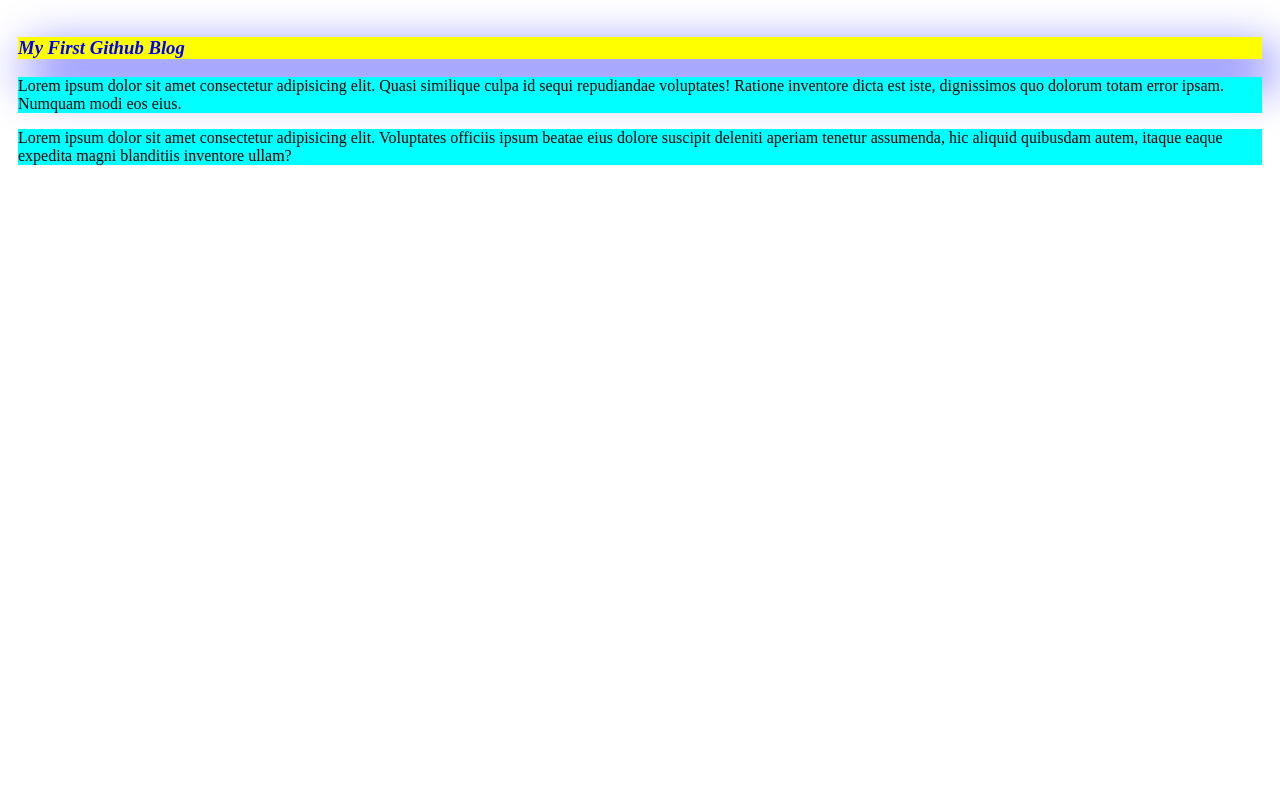
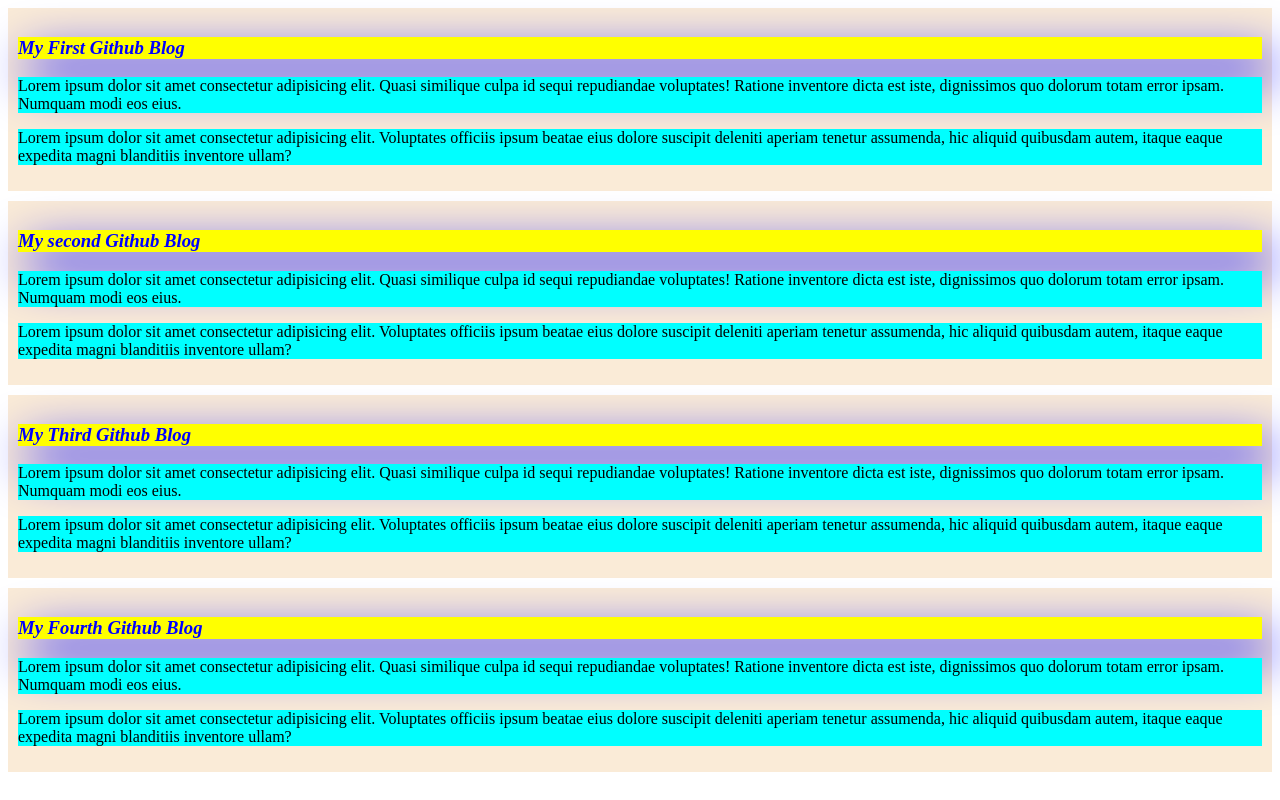
Before and after one commit to Rifat-Shikdar/my-first-github-repo, a plain HTML site: page index.html in a window 1280 px wide. Drawn offline with Linux system fonts and the light colour scheme.

Commit message:
added the second blog

```diff
--- a/index.html
+++ b/index.html
@@ -13,5 +13,23 @@
         <p>Lorem ipsum dolor sit amet consectetur adipisicing elit. Voluptates officiis ipsum beatae eius dolore suscipit deleniti aperiam tenetur assumenda, hic aliquid quibusdam autem, itaque eaque expedita magni blanditiis inventore ullam?</p>
     </div>
 
+    <div>
+        <h3 class="Github">My second Github Blog </h3>
+        <p>Lorem ipsum dolor sit amet consectetur adipisicing elit. Quasi similique culpa id sequi repudiandae voluptates! Ratione inventore dicta est iste, dignissimos quo dolorum totam error ipsam. Numquam modi eos eius.</p>
+        <p>Lorem ipsum dolor sit amet consectetur adipisicing elit. Voluptates officiis ipsum beatae eius dolore suscipit deleniti aperiam tenetur assumenda, hic aliquid quibusdam autem, itaque eaque expedita magni blanditiis inventore ullam?</p>
+    </div>
+
+    <div>
+        <h3 class="Github">My Third Github Blog </h3>
+        <p>Lorem ipsum dolor sit amet consectetur adipisicing elit. Quasi similique culpa id sequi repudiandae voluptates! Ratione inventore dicta est iste, dignissimos quo dolorum totam error ipsam. Numquam modi eos eius.</p>
+        <p>Lorem ipsum dolor sit amet consectetur adipisicing elit. Voluptates officiis ipsum beatae eius dolore suscipit deleniti aperiam tenetur assumenda, hic aliquid quibusdam autem, itaque eaque expedita magni blanditiis inventore ullam?</p>
+    </div>
+
+    <div>
+        <h3 class="Github">My Fourth Github Blog </h3>
+        <p>Lorem ipsum dolor sit amet consectetur adipisicing elit. Quasi similique culpa id sequi repudiandae voluptates! Ratione inventore dicta est iste, dignissimos quo dolorum totam error ipsam. Numquam modi eos eius.</p>
+        <p>Lorem ipsum dolor sit amet consectetur adipisicing elit. Voluptates officiis ipsum beatae eius dolore suscipit deleniti aperiam tenetur assumenda, hic aliquid quibusdam autem, itaque eaque expedita magni blanditiis inventore ullam?</p>
+    </div>
+
 </body>
 </html>
--- a/styles/blog.css
+++ b/styles/blog.css
@@ -1,7 +1,8 @@
 div
 {
-    /* background-color: antiquewhite; */
+    background-color: antiquewhite;
     padding: 10px;
+    margin-bottom: 10px;
 }
 .Github
 {
```
